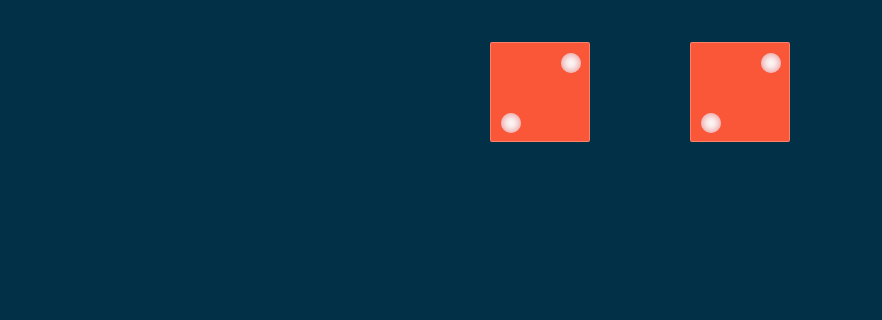
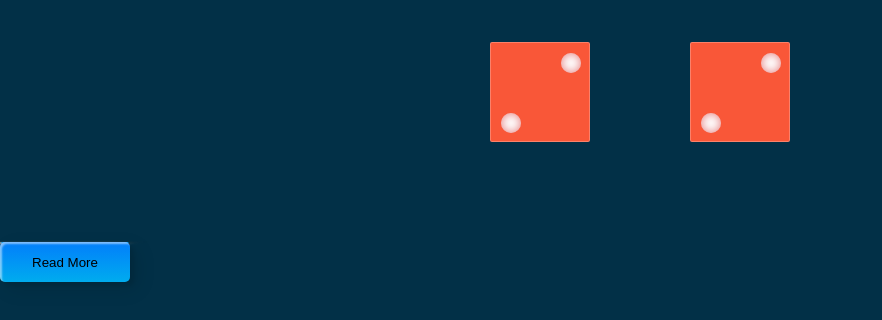
Before and after one commit to Kevinisky27/ProyectStatistics, a plain HTML site: page source/dados.html in a window 1280 px wide. Shown: the part 268-588 px from the top of the page, without its empty margins (0-882 px from the left). Drawn offline with Linux system fonts and the light colour scheme; a web font is replaced by a local one.

Commit message:
cambios a la app

```diff
--- a/source/dados.html
+++ b/source/dados.html
@@ -58,7 +58,7 @@
     </div>
   </div>
 </div>
-
+<button class="custom-btn btn-12" onclick="girar"><span>Click!</span><span>Read More</span>
 
 <script src="../js/dados.js"></script>
 </body>
--- a/styles/dados.css
+++ b/styles/dados.css
@@ -63,6 +63,83 @@ body {
 }
 
 
+/* 12 */
+.custom-btn {
+  margin-top: 50px;
+  display: flex;
+  width: -50%;
+}
+.btn-12{
+  right: 20px;
+  bottom: 20px;
+  border:none;
+  box-shadow: none;
+  width: 130px;
+  height: 40px;
+  line-height: 42px;
+  -webkit-perspective: 230px;
+  perspective: 230px;
+}
+.btn-12 span {
+  background: rgb(0,172,238);
+background: linear-gradient(0deg, rgba(0,172,238,1) 0%, rgba(2,126,251,1) 100%);
+  display: block;
+  position: absolute;
+  width: 130px;
+  height: 40px;
+  box-shadow:inset 2px 2px 2px 0px rgba(255,255,255,.5),
+  7px 7px 20px 0px rgba(0,0,0,.1),
+  4px 4px 5px 0px rgba(0,0,0,.1);
+  border-radius: 5px;
+  margin:0;
+  text-align: center;
+  -webkit-box-sizing: border-box;
+  -moz-box-sizing: border-box;
+  box-sizing: border-box;
+  -webkit-transition: all .3s;
+  transition: all .3s;
+}
+.btn-12 span:nth-child(1) {
+  box-shadow:
+  -7px -7px 20px 0px #fff9,
+  -4px -4px 5px 0px #fff9,
+  7px 7px 20px 0px #0002,
+  4px 4px 5px 0px #0001;
+  -webkit-transform: rotateX(90deg);
+  -moz-transform: rotateX(90deg);
+  transform: rotateX(90deg);
+  -webkit-transform-origin: 50% 50% -20px;
+  -moz-transform-origin: 50% 50% -20px;
+  transform-origin: 50% 50% -20px;
+}
+.btn-12 span:nth-child(2) {
+  -webkit-transform: rotateX(0deg);
+  -moz-transform: rotateX(0deg);
+  transform: rotateX(0deg);
+  -webkit-transform-origin: 50% 50% -20px;
+  -moz-transform-origin: 50% 50% -20px;
+  transform-origin: 50% 50% -20px;
+}
+.btn-12:hover span:nth-child(1) {
+  box-shadow:inset 2px 2px 2px 0px rgba(255,255,255,.5),
+  7px 7px 20px 0px rgba(0,0,0,.1),
+  4px 4px 5px 0px rgba(0,0,0,.1);
+  -webkit-transform: rotateX(0deg);
+  -moz-transform: rotateX(0deg);
+  transform: rotateX(0deg);
+}
+.btn-12:hover span:nth-child(2) {
+  box-shadow:inset 2px 2px 2px 0px rgba(255,255,255,.5),
+  7px 7px 20px 0px rgba(0,0,0,.1),
+  4px 4px 5px 0px rgba(0,0,0,.1);
+  color: transparent;
+  -webkit-transform: rotateX(-90deg);
+  -moz-transform: rotateX(-90deg);
+  transform: rotateX(-90deg);
+}
+
+
+
 /* Media Queris */
 @media screen and (max-width: 768px) {
   .choice-container {
```
